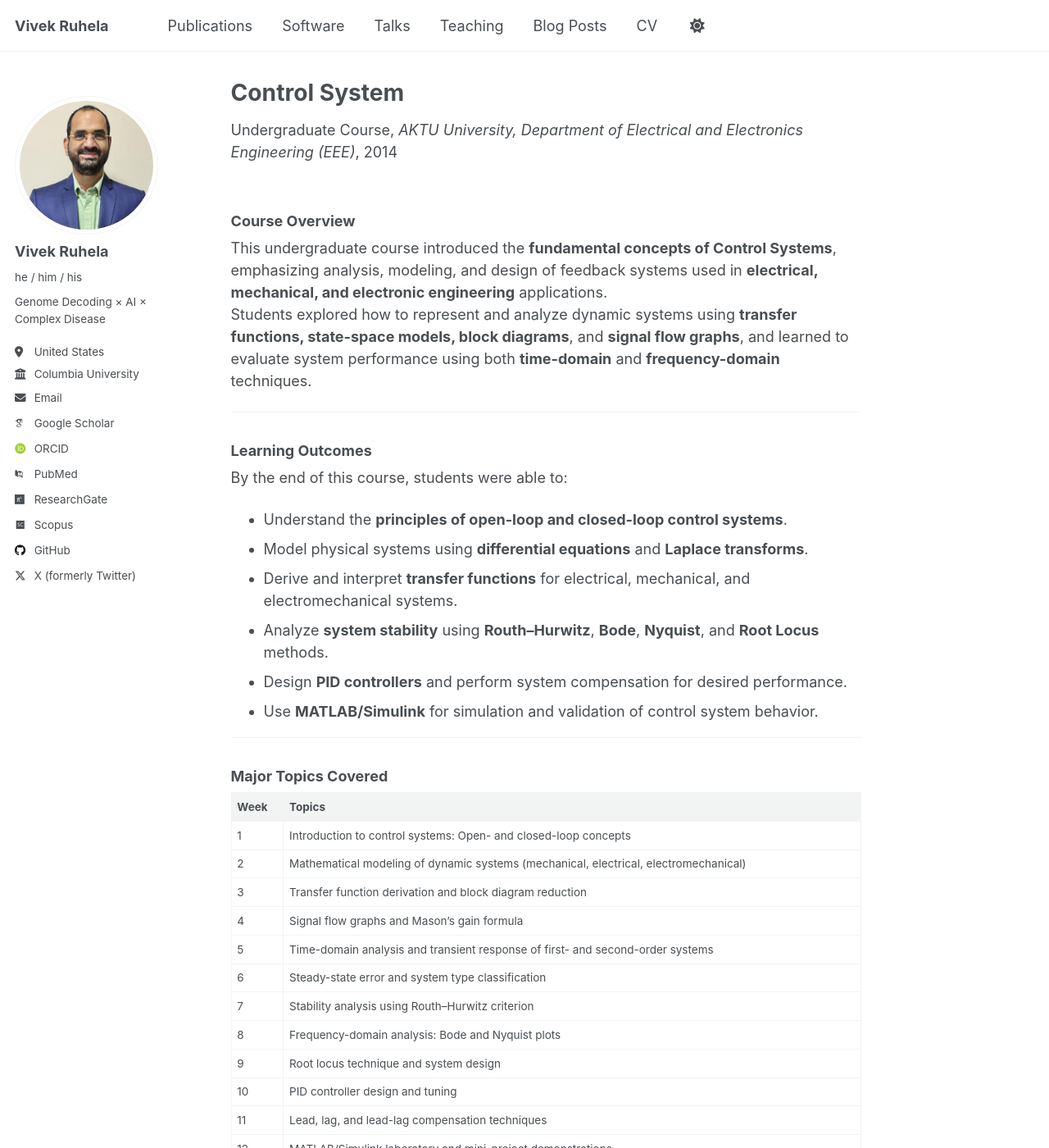
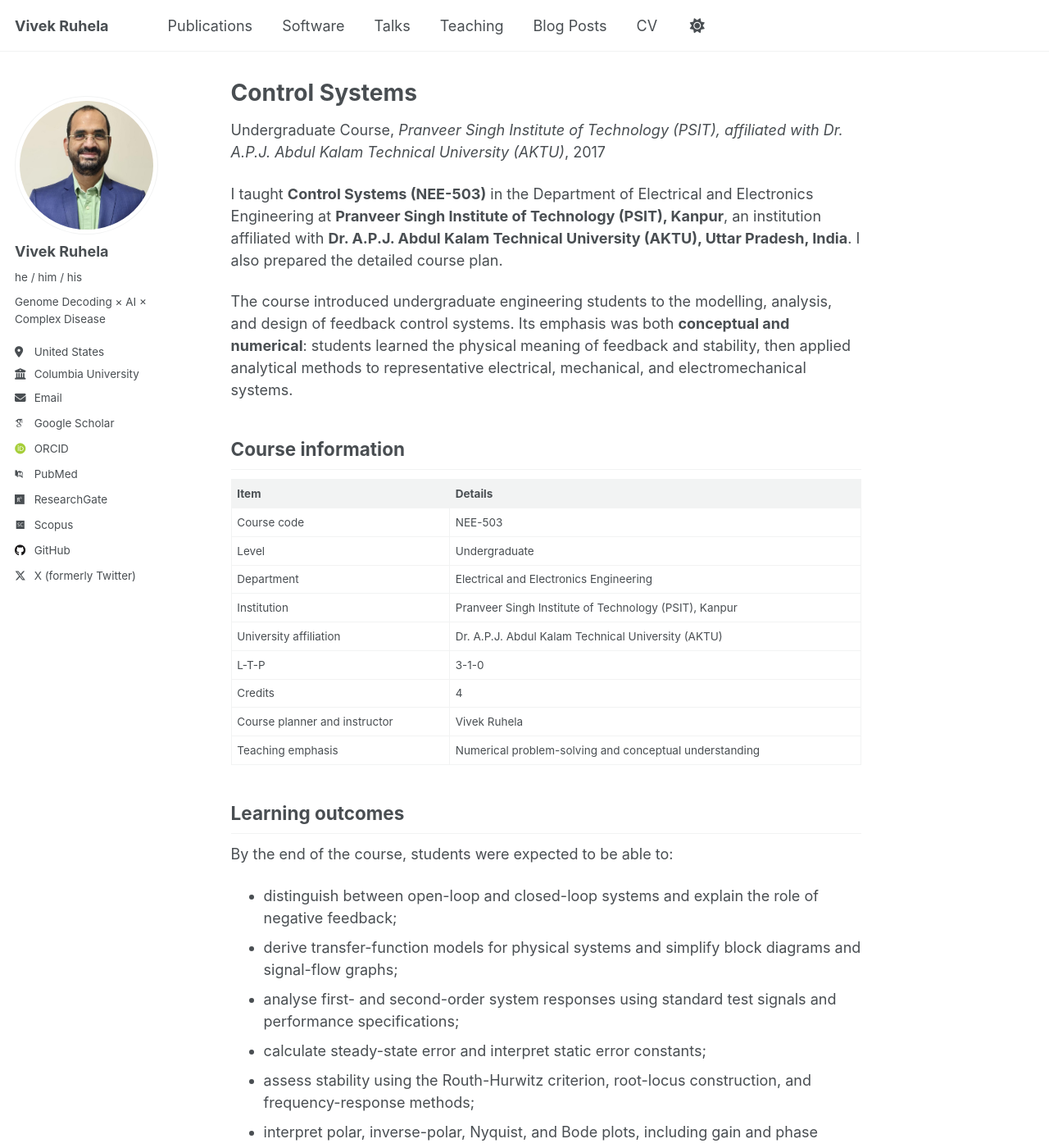
Before and after one commit to vivekruhela/vivekruhela.github.io, a Jekyll site: the page built from _teaching/2017-control-system.md, in a window 1280 px wide and 1400 px high. Shown: the whole window at 82% size. Built offline with Jekyll 4.4.1, drawn with Linux system fonts in a browser that asks for light colours; some web fonts are replaced; a script that is not in the unit is left out; some of the changed text lies outside the part shown.

Commit message:
Revise Control Systems course information and syllabus
Updated course details for Control Systems, including new venue, date, and course overview. Added learning outcomes, major topics covered, and detailed lecture sequence.

```diff
--- a/_teaching/2017-control-system.md
+++ b/_teaching/2017-control-system.md
@@ -1,64 +1,138 @@
 ---
-title: "Control System"
+title: "Control Systems"
 collection: teaching
 type: "Undergraduate Course"
-permalink: /teaching/2014-control-system/
-venue: "AKTU University, Department of Electrical and Electronics Engineering (EEE)"
-date: 2014-01-01
-location: "Kanpur, India"
+permalink: /teaching/2017-control-system/
+redirect_from:
+  - /teaching/2014-control-system/
+venue: "Pranveer Singh Institute of Technology (PSIT), affiliated with Dr. A.P.J. Abdul Kalam Technical University (AKTU)"
+date: 2017-01-01
+location: "Kanpur, Uttar Pradesh, India"
+excerpt: "An undergraduate course in classical control theory, covering feedback-system modelling, time- and frequency-domain analysis, stability, compensation, and state-space methods."
 ---
 
-### Course Overview
+I taught **Control Systems (NEE-503)** in the Department of Electrical and Electronics Engineering at **Pranveer Singh Institute of Technology (PSIT), Kanpur**, an institution affiliated with **Dr. A.P.J. Abdul Kalam Technical University (AKTU), Uttar Pradesh, India**. I also prepared the detailed course plan.
 
-This undergraduate course introduced the **fundamental concepts of Control Systems**, emphasizing analysis, modeling, and design of feedback systems used in **electrical, mechanical, and electronic engineering** applications.
-Students explored how to represent and analyze dynamic systems using **transfer functions, state-space models, block diagrams**, and **signal flow graphs**, and learned to evaluate system performance using both **time-domain** and **frequency-domain** techniques.
+The course introduced undergraduate engineering students to the modelling, analysis, and design of feedback control systems. Its emphasis was both **conceptual and numerical**: students learned the physical meaning of feedback and stability, then applied analytical methods to representative electrical, mechanical, and electromechanical systems.
 
----
+## Course information
 
-### Learning Outcomes
+| Item | Details |
+|---|---|
+| Course code | NEE-503 |
+| Level | Undergraduate |
+| Department | Electrical and Electronics Engineering |
+| Institution | Pranveer Singh Institute of Technology (PSIT), Kanpur |
+| University affiliation | Dr. A.P.J. Abdul Kalam Technical University (AKTU) |
+| L-T-P | 3-1-0 |
+| Credits | 4 |
+| Course planner and instructor | Vivek Ruhela |
+| Teaching emphasis | Numerical problem-solving and conceptual understanding |
 
-By the end of this course, students were able to:
-- Understand the **principles of open-loop and closed-loop control systems**.
-- Model physical systems using **differential equations** and **Laplace transforms**.
-- Derive and interpret **transfer functions** for electrical, mechanical, and electromechanical systems.
-- Analyze **system stability** using **Routh–Hurwitz**, **Bode**, **Nyquist**, and **Root Locus** methods.
-- Design **PID controllers** and perform system compensation for desired performance.
-- Use **MATLAB/Simulink** for simulation and validation of control system behavior.
+## Learning outcomes
 
----
+By the end of the course, students were expected to be able to:
 
-### Major Topics Covered
+- distinguish between open-loop and closed-loop systems and explain the role of negative feedback;
+- derive transfer-function models for physical systems and simplify block diagrams and signal-flow graphs;
+- analyse first- and second-order system responses using standard test signals and performance specifications;
+- calculate steady-state error and interpret static error constants;
+- assess stability using the Routh-Hurwitz criterion, root-locus construction, and frequency-response methods;
+- interpret polar, inverse-polar, Nyquist, and Bode plots, including gain and phase margins;
+- explain the function of servomotors, synchros, and stepper motors in control systems;
+- design and compare lead, lag, and lead-lag compensation in the time and frequency domains; and
+- convert between transfer-function and state-space representations and test controllability and observability.
 
-| Week | Topics |
-|------|---------|
-| 1 | Introduction to control systems: Open- and closed-loop concepts |
-| 2 | Mathematical modeling of dynamic systems (mechanical, electrical, electromechanical) |
-| 3 | Transfer function derivation and block diagram reduction |
-| 4 | Signal flow graphs and Mason’s gain formula |
-| 5 | Time-domain analysis and transient response of first- and second-order systems |
-| 6 | Steady-state error and system type classification |
-| 7 | Stability analysis using Routh–Hurwitz criterion |
-| 8 | Frequency-domain analysis: Bode and Nyquist plots |
-| 9 | Root locus technique and system design |
-| 10 | PID controller design and tuning |
-| 11 | Lead, lag, and lead-lag compensation techniques |
-| 12 | MATLAB/Simulink laboratory and mini-project demonstrations |
+## Syllabus
 
----
+### Unit I — Foundations of control systems
 
-### Tools and Techniques
+- Open-loop and closed-loop control
+- Servomechanisms and physical examples
+- Transfer functions and modelling of physical systems
+- Block-diagram algebra and reduction
+- Signal-flow graphs and Mason's gain formula
+- Sensitivity, parameter variation, disturbance rejection, and negative feedback
 
-- **MATLAB / Simulink** for system modeling and control design
-- **Scilab** for open-source simulation demonstrations
-- **Hands-on sessions** on servo motor control, DC motor speed control, and temperature control systems
+### Unit II — Time-response analysis
 
----
+- Standard test signals
+- First- and second-order system response
+- Transient- and steady-state specifications
+- Steady-state errors and error constants
+- Proportional, integral, and derivative control concepts
+- PI, PD, and PID compensation
+- Higher-order approximations and performance indices
 
-### Teaching Highlights
+### Unit III — Components, stability, and root locus
 
-- Designed and supervised **mini-projects** on real-time control applications.
-- Introduced simulation-based assignments to improve conceptual clarity.
-- Integrated mathematical intuition with visual demonstrations using **MATLAB plots** and **block diagram animations**.
-- Encouraged students to relate theory to real-world control systems — robotics, automation, and power converters.
+- AC servomotors, synchros, and stepper motors
+- Stability concepts and necessary conditions
+- Routh-Hurwitz criterion and special cases
+- Root-locus rules and construction
+- Effects of adding poles and zeros
+- Angles of arrival and departure and breakaway points
 
----
+### Unit IV — Frequency-response analysis
+
+- Relationship between time- and frequency-domain responses
+- Polar and inverse-polar plots
+- Nyquist plots and the Nyquist stability criterion
+- Bode magnitude and phase plots
+- Gain margin, phase margin, and relative stability
+- Constant-M and constant-N circles
+
+### Unit V — Compensator design and state-space methods
+
+- The control-system design problem
+- Lead, lag, and lead-lag networks
+- Compensation using root-locus and Bode-plot methods
+- State variables, state equations, and output equations
+- Conversion between transfer-function and state-space models
+- Controllability and observability
+
+## Teaching approach
+
+The lecture plan comprised **60 topic-focused sessions** supported by tutorials. The sequence moved from physical intuition and mathematical modelling to analysis and design:
+
+1. **Model the system** using transfer functions, block diagrams, and signal-flow graphs.
+2. **Characterise performance** through transient response, steady-state error, damping, and pole locations.
+3. **Determine stability** using algebraic, root-locus, and frequency-domain criteria.
+4. **Improve performance** using controllers and compensating networks.
+5. **Generalise the model** through state-space representation, controllability, and observability.
+
+Worked numerical problems were integrated throughout the course, including block-diagram reduction, Mason's gain formula, Routh-Hurwitz stability tests, root-locus construction, Bode and Nyquist analysis, margin calculations, compensator design, and state-space conversion.
+
+## Detailed lecture sequence
+
+| Lectures | Focus |
+|---:|---|
+| 1-9 | Applications of control; open- and closed-loop systems; transfer functions; block-diagram reduction; signal-flow graphs; sensitivity analysis |
+| 10-15 | Standard test signals; first- and second-order systems; transient-response specifications; numerical response analysis |
+| 16-21 | Pole locations; steady-state error; controllers; higher-order systems; PI and PD control |
+| 22-30 | Control-system components; Routh-Hurwitz criterion; root-locus rules, construction, and special cases |
+| 31-40 | Frequency response; polar and inverse-polar plots; Nyquist mapping and stability criterion |
+| 41-48 | Bode plots; pole/zero contributions; gain and phase margins; transfer-function estimation; M and N circles |
+| 49-60 | Lead, lag, and lead-lag compensation; state-space models; model conversion; controllability and observability |
+
+## Representative applications
+
+The course connected theory with practical engineering examples such as:
+
+- servomechanisms and position-control systems;
+- motor speed and motion control;
+- industrial automation and process control;
+- electrical and electromechanical system modelling; and
+- feedback-based disturbance rejection and robustness.
+
+## Core reading
+
+1. B. S. Manke, *Linear Control Systems*, 11th ed., Khanna Publishers, 2012.
+2. Ashfaq Husain and Haroon Ashfaq, *Control Systems*, 1st ed., Dhanpat Rai & Co., 2011.
+3. I. J. Nagrath and M. Gopal, *Control Systems Engineering*, New Age International.
+4. Katsuhiko Ogata, *Modern Control Engineering*, Prentice Hall of India.
+5. Benjamin C. Kuo and Farid Golnaraghi, *Automatic Control Systems*, Wiley India.
+
+## Teaching perspective
+
+Teaching control theory shaped how I explain complex biological systems today. Both fields require learners to move between components, interactions, system-level behaviour, perturbations, and measurable outputs. This systems perspective now informs my teaching and research interests in genetics, genomics, biological networks, and AI-enabled biomedical discovery.
```
